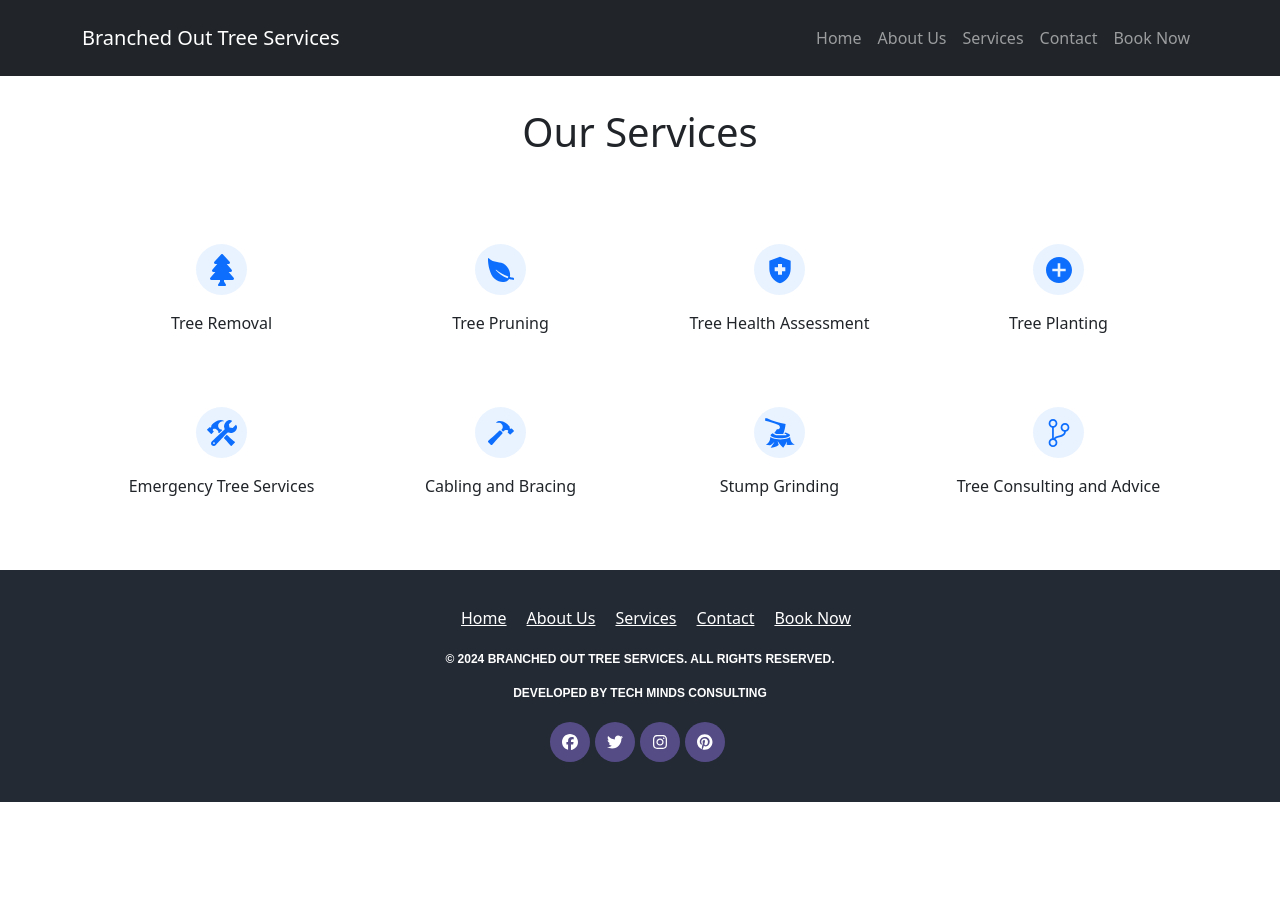
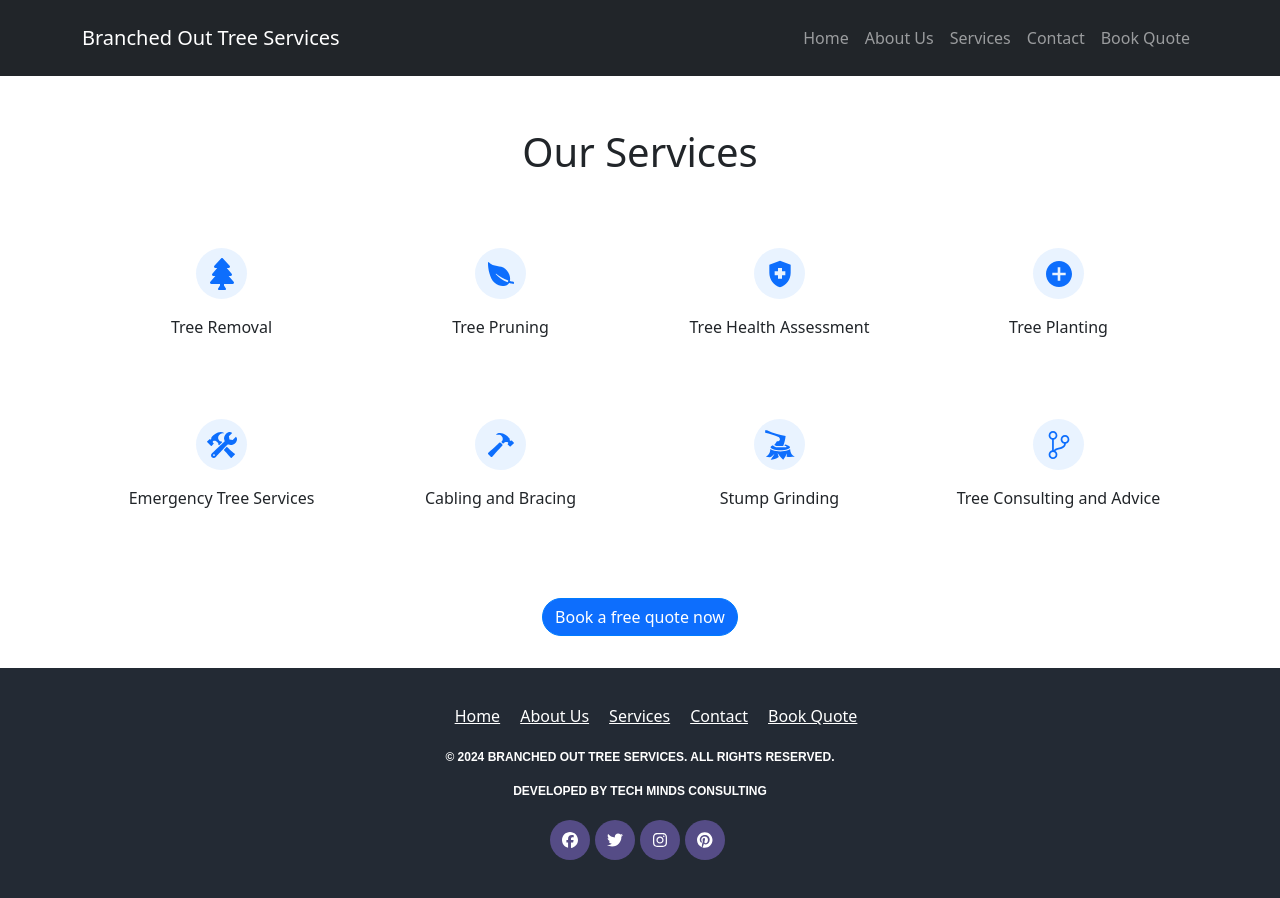
Before and after one commit to joshthomas98/branched-out-tree-services, a React (Create React App) app: page /services in a window 1280 px wide. Before the commit the page ends 802 px from the top, so only its background shows below. Built offline with nearby package versions, Linux system fonts and the light colour scheme.

Commit message:
Almost finished

```diff
--- a/package.json
+++ b/package.json
@@ -3,10 +3,12 @@
   "version": "0.1.0",
   "private": true,
   "dependencies": {
+    "@formspree/react": "^2.5.1",
     "@fortawesome/free-brands-svg-icons": "^6.5.1",
     "@testing-library/jest-dom": "^5.17.0",
     "@testing-library/react": "^13.4.0",
     "@testing-library/user-event": "^13.5.0",
+    "axios": "^1.6.7",
     "bootstrap": "^5.3.2",
     "react": "^18.2.0",
     "react-bootstrap": "^2.10.1",
--- a/src/App.js
+++ b/src/App.js
@@ -9,6 +9,8 @@ import Homepage from "./pages/Homepage";
 import Services from "./pages/Services";
 import AboutUs from "./pages/AboutUs";
 import Contact from "./pages/Contact";
+import BookQuote from "./pages/BookQuote";
+import ThankYouForEmail from "./pages/ThankYouForEmail";
 
 const App = () => {
   return (
@@ -23,6 +25,10 @@ const App = () => {
           <Route path="/aboutus" element={<AboutUs />} />
 
           <Route path="/contact" element={<Contact />} />
+
+          <Route path="/bookquote" element={<BookQuote />} />
+
+          <Route path="/thankyouforemail" element={<ThankYouForEmail />} />
         </Routes>
       </Container>
       <Footer />
--- a/src/components/Footer.js
+++ b/src/components/Footer.js
@@ -30,7 +30,7 @@ const Footer = () => {
                     <a href="/contact">Contact</a>
                   </li>
                   <li>
-                    <a href="/booknow">Book Now</a>
+                    <a href="/bookquote">Book Quote</a>
                   </li>
                 </ul>
               </div>
--- a/src/components/Navbar.js
+++ b/src/components/Navbar.js
@@ -44,8 +44,8 @@ const Navbar = () => {
                   </a>
                 </li>
                 <li className="nav-item">
-                  <a href="/booknow" className="nav-link">
-                    Book Now
+                  <a href="/bookquote" className="nav-link">
+                    Book Quote
                   </a>
                 </li>
               </ul>
--- a/src/index.css
+++ b/src/index.css
@@ -452,3 +452,84 @@ body {
     padding-right: 0px;
   }
 }
+
+/* BOOK QUOTE PAGE */
+
+body {
+  padding-top: 20px;
+}
+
+@media only screen and (min-width: 768px) {
+  body:not(.layout-admin) .section,
+  body:not(.layout-admin) section {
+    padding: 100px 0;
+  }
+}
+
+.d-middle {
+  align-items: center;
+  display: flex;
+  justify-content: center;
+}
+
+.opacity-8,
+.overlay-opacity-8:after {
+  opacity: 0.8;
+}
+
+opacity-8,
+.overlay-opacity-8:after {
+  opacity: 0.8;
+}
+.overlay-dark-hover:hover:after,
+.overlay-dark:after {
+  background: #131f43;
+}
+.overlay-dark-hover:after,
+.overlay-dark:after,
+.overlay-light-hover:after,
+.overlay-light:after {
+  bottom: 0;
+  content: "";
+  height: 100%;
+  left: 0;
+  position: absolute;
+  right: 0;
+  top: 0;
+  width: 100%;
+  z-index: 0;
+}
+
+.bg-theme-color-light {
+  background-color: rgba(87, 79, 236, 0.04) !important;
+}
+.bg-cover {
+  background-position: 50% !important;
+  background-repeat: no-repeat !important;
+  background-size: cover !important;
+}
+.overlay-dark,
+.overlay-dark-hover,
+.overlay-light,
+.overlay-light-hover {
+  position: relative;
+}
+#overlay-default,
+.overlay-dark,
+.overlay-dark-hover:after,
+.overlay-default,
+.overlay-light,
+.overlay-light-hover:after {
+  transition: all 0.2s ease;
+}
+.section,
+section {
+  position: relative;
+  word-break: break-word;
+}
+
+.overlay-dark > *,
+.overlay-light > * {
+  position: relative;
+  z-index: 1;
+}
--- /dev/null
+++ b/src/pages/BookQuote.js
@@ -0,0 +1,77 @@
+import React, { useEffect } from "react";
+
+const BookQuote = () => {
+  useEffect(() => {
+    // Inject Calendly widget script directly into the DOM
+    const script = document.createElement("script");
+    script.innerHTML = `
+      (function () {
+        var e = document.createElement("script");
+        e.type = "text/javascript", e.async = !0, e.src = "https://assets.calendly.com/assets/external/widget.js";
+        var t = document.getElementsByTagName("script")[0];
+        t.parentNode.insertBefore(e, t)
+      })();
+    `;
+    document.body.appendChild(script);
+
+    // Cleanup function to remove the script tag when the component unmounts
+    return () => {
+      document.body.removeChild(script);
+    };
+  }, []);
+
+  return (
+    <div>
+      <div
+        className="section bg-theme-color-light overlay-dark overlay-opacity-8 bg-cover lazy"
+        data-loaded="true"
+        style={{
+          backgroundImage: "url(https://bootdey.com/img/Content/bg1.jpg)",
+        }}
+      >
+        <div className="container">
+          <div className="row text-center-md text-center-xs d-middle justify-content-start">
+            <div
+              className="col-12 col-lg-6 mb-5 text-white aos-init aos-animate"
+              data-aos="fade-in"
+              data-aos-delay={0}
+              data-aos-offset={0}
+            >
+              {/* main title */}
+              <h1 className="display-4 fw-bold mb-0 px-5">
+                <span className="d-inline-block">
+                  <span className="h6 fw-normal d-block text-align-end text-center-xs">
+                    Interested in our tree services?
+                  </span>
+                  Book Your <br />
+                  <span className="text-danger">Free Quote</span> <br />
+                  Callout Today
+                </span>
+              </h1>
+
+              {/* slogan */}
+              <p className="h3 fw-normal mb-0 px-5">
+                Your quote is one click away
+              </p>
+            </div>
+            <div
+              className="col-12 col-lg-6 text-center-md text-center-xs aos-init aos-animate"
+              data-aos="fade-in"
+              data-aos-delay={50}
+              data-aos-offset={0}
+              style={{ paddingRight: "5%" }}
+            >
+              <div
+                className="calendly-inline-widget"
+                style={{ minWidth: "320px", height: "100vh" }}
+                data-url="https://calendly.com/joshua-thomas98/free-quote-callout"
+              ></div>
+            </div>
+          </div>
+        </div>
+      </div>
+    </div>
+  );
+};
+
+export default BookQuote;
--- a/src/pages/Services.js
+++ b/src/pages/Services.js
@@ -1,4 +1,4 @@
-import React from "react";
+import React, { useState } from "react";
 import {
   IoIosLeaf,
   IoMdAddCircle,
@@ -9,117 +9,122 @@ import {
 import { MdHealthAndSafety } from "react-icons/md";
 import { GiAxeInStump } from "react-icons/gi";
 import { FaTree } from "react-icons/fa";
+import { Button, Modal } from "react-bootstrap";
+import { useNavigate } from "react-router-dom";
+
+const ServiceModal = ({ show, onHide, title, description }) => {
+  return (
+    <Modal show={show} onHide={onHide} centered>
+      <Modal.Header closeButton>
+        <Modal.Title>{title}</Modal.Title>
+      </Modal.Header>
+      <Modal.Body>
+        <p>{description}</p>
+      </Modal.Body>
+    </Modal>
+  );
+};
 
 const Services = () => {
+  const navigate = useNavigate();
+  const [selectedService, setSelectedService] = useState(null);
+  const [showModal, setShowModal] = useState(false);
+
+  const services = [
+    {
+      icon: FaTree,
+      title: "Tree Removal",
+      description:
+        "Our Tree Removal service includes the safe and efficient removal of trees of all sizes. Our team of professionals uses industry-leading techniques and equipment to ensure that trees are removed safely, minimizing any potential damage to surrounding property. We also offer stump removal as part of this service to leave your property clean and clear.",
+    },
+    {
+      icon: IoIosLeaf,
+      title: "Tree Pruning",
+      description:
+        "Tree Pruning is essential for maintaining the health and appearance of your trees. Our expert arborists carefully assess each tree's needs and prune branches to promote healthy growth, improve structure, and enhance aesthetics. We use proper pruning techniques to remove dead or diseased branches, improve air circulation, and reduce the risk of storm damage.",
+    },
+    {
+      icon: MdHealthAndSafety,
+      title: "Tree Health Assessment",
+      description:
+        "Our Tree Health Assessment service helps identify and address any issues affecting the health and vitality of your trees. Our certified arborists conduct thorough inspections to diagnose diseases, pest infestations, nutrient deficiencies, and other issues. Based on our findings, we develop customized treatment plans to restore your trees' health and prevent future problems.",
+    },
+    {
+      icon: IoMdAddCircle,
+      title: "Tree Planting",
+      description:
+        "Tree Planting is a crucial step in enhancing the beauty and sustainability of your landscape. Our team specializes in selecting the right tree species for your location, considering factors such as soil type, sun exposure, and available space. We handle the entire planting process, from site preparation to proper tree placement and ongoing care, to ensure the long-term health and growth of your new trees.",
+    },
+    {
+      icon: IoIosConstruct,
+      title: "Emergency Tree Services",
+      description:
+        "Our Emergency Tree Services provide prompt assistance in the event of storm damage, fallen trees, or other tree-related emergencies. Our team is on-hand to respond to urgent situations and mitigate risks to your property and safety. We have the expertise and equipment to safely remove fallen trees, clear debris, and restore your property to a safe condition.",
+    },
+    {
+      icon: IoIosHammer,
+      title: "Cabling and Bracing",
+      description:
+        "Cabling and Bracing are preventive measures used to protect trees with structural weaknesses or defects. Our certified arborists assess your trees' structural integrity and recommend cabling and bracing systems where necessary to provide additional support and stability. These systems help reduce the risk of branch or trunk failure, prolonging the life of your trees and enhancing safety.",
+    },
+    {
+      icon: GiAxeInStump,
+      title: "Stump Grinding",
+      description:
+        "Stump Grinding is the most effective method for removing tree stumps from your property. Our state-of-the-art equipment allows us to grind stumps below ground level, eliminating tripping hazards and creating space for landscaping or construction projects. We take care to minimize impact on surrounding vegetation and leave your property clean and ready for use.",
+    },
+    {
+      icon: IoIosGitBranch,
+      title: "Tree Consulting and Advice",
+      description:
+        "Our Tree Consulting and Advice service offers expert guidance on all aspects of tree care and management. Whether you need help selecting the right trees for your property, diagnosing tree problems, or developing a long-term care plan, our certified arborists are here to help. We provide personalized recommendations tailored to your specific needs and goals to ensure the health and beauty of your trees.",
+    },
+  ];
+
+  const navigateToBookQuote = () => {
+    navigate("/bookquote");
+  };
+
+  const handleServiceClick = (service) => {
+    setSelectedService(service);
+    setShowModal(true);
+  };
+
   return (
     <div>
       <h1 className="text-center pt-5">Our Services</h1>
 
-      <section className="pt-8 pt-md-9 pb-4">
+      <section className="pt-5 pt-md-9 pb-4">
         <div className="container">
-          {/* Categories */}
-          <div className="row mt-6">
-            {/* Category: Tree Removal */}
-            <div className="col-md-3 mb-4">
-              <a
-                href="#"
-                className="card align-items-center text-decoration-none border-0 hover-lift-light py-4"
+          <div className="row">
+            {services.map((service, index) => (
+              <div key={index} className="col-md-3 mb-5 py-3">
+                <div
+                  className="card align-items-center text-decoration-none border-0 hover-lift-light"
+                  onClick={() => handleServiceClick(service)}
                 >
                   <span className="icon-circle icon-circle-lg bg-pastel-primary text-primary">
-                  <FaTree />
+                    <service.icon />
                   </span>
-                <span className="text-dark mt-3">Tree Removal</span>
-              </a>
+                  <span className="text-dark mt-3">{service.title}</span>
                 </div>
-            {/* Category: Tree Pruning */}
-            <div className="col-md-3 mb-4">
-              <a
-                href="#"
-                className="card align-items-center text-decoration-none border-0 hover-lift-light py-4"
-              >
-                <span className="icon-circle icon-circle-lg bg-pastel-primary text-primary">
-                  <IoIosLeaf />
-                </span>
-                <span className="text-dark mt-3">Tree Pruning</span>
-              </a>
               </div>
-            {/* Category: Tree Health Assessment */}
-            <div className="col-md-3 mb-4">
-              <a
-                href="#"
-                className="card align-items-center text-decoration-none border-0 hover-lift-light py-4"
-              >
-                <span className="icon-circle icon-circle-lg bg-pastel-primary text-primary">
-                  <MdHealthAndSafety />
-                </span>
-                <span className="text-dark mt-3">Tree Health Assessment</span>
-              </a>
+            ))}
           </div>
-            {/* Category: Tree Planting */}
-            <div className="col-md-3 mb-4">
-              <a
-                href="#"
-                className="card align-items-center text-decoration-none border-0 hover-lift-light py-4"
-              >
-                <span className="icon-circle icon-circle-lg bg-pastel-primary text-primary">
-                  <IoMdAddCircle />
-                </span>
-                <span className="text-dark mt-3">Tree Planting</span>
-              </a>
-            </div>
-            {/* Category: Emergency Tree Services */}
-            <div className="col-md-3 mb-4">
-              <a
-                href="#"
-                className="card align-items-center text-decoration-none border-0 hover-lift-light py-4"
-              >
-                <span className="icon-circle icon-circle-lg bg-pastel-primary text-primary">
-                  <IoIosConstruct />
-                </span>
-                <span className="text-dark mt-3">Emergency Tree Services</span>
-              </a>
-            </div>
-            {/* Category: Cabling and Bracing */}
-            <div className="col-md-3 mb-4">
-              <a
-                href="#"
-                className="card align-items-center text-decoration-none border-0 hover-lift-light py-4"
-              >
-                <span className="icon-circle icon-circle-lg bg-pastel-primary text-primary">
-                  <IoIosHammer />
-                </span>
-                <span className="text-dark mt-3">Cabling and Bracing</span>
-              </a>
-            </div>
-            {/* Category: Stump Grinding */}
-            <div className="col-md-3 mb-4">
-              <a
-                href="#"
-                className="card align-items-center text-decoration-none border-0 hover-lift-light py-4"
-              >
-                <span className="icon-circle icon-circle-lg bg-pastel-primary text-primary">
-                  <GiAxeInStump />
-                </span>
-                <span className="text-dark mt-3">Stump Grinding</span>
-              </a>
-            </div>
-            {/* Category: Tree Consulting and Advice */}
-            <div className="col-md-3 mb-4">
-              <a
-                href="#"
-                className="card align-items-center text-decoration-none border-0 hover-lift-light py-4"
-              >
-                <span className="icon-circle icon-circle-lg bg-pastel-primary text-primary">
-                  <IoIosGitBranch />
-                </span>
-                <span className="text-dark mt-3">
-                  Tree Consulting and Advice
-                </span>
-              </a>
-            </div>
+          <div className="text-center pt-4 pb-2">
+            <Button onClick={navigateToBookQuote} className="rounded-pill">
+              Book a free quote now
+            </Button>
           </div>
         </div>
       </section>
+
+      <ServiceModal
+        show={showModal}
+        onHide={() => setShowModal(false)}
+        title={selectedService ? selectedService.title : ""}
+        description={selectedService ? selectedService.description : ""}
+      />
     </div>
   );
 };
```
Also changed, not shown: src/pages/Contact.js (+48 -33 lines), src/pages/ThankYouForEmail.js (added, +13 -0 lines), 1 other file (tests, documents, lock files or other folders). Lines whose indentation alone changed are shown as unchanged.
